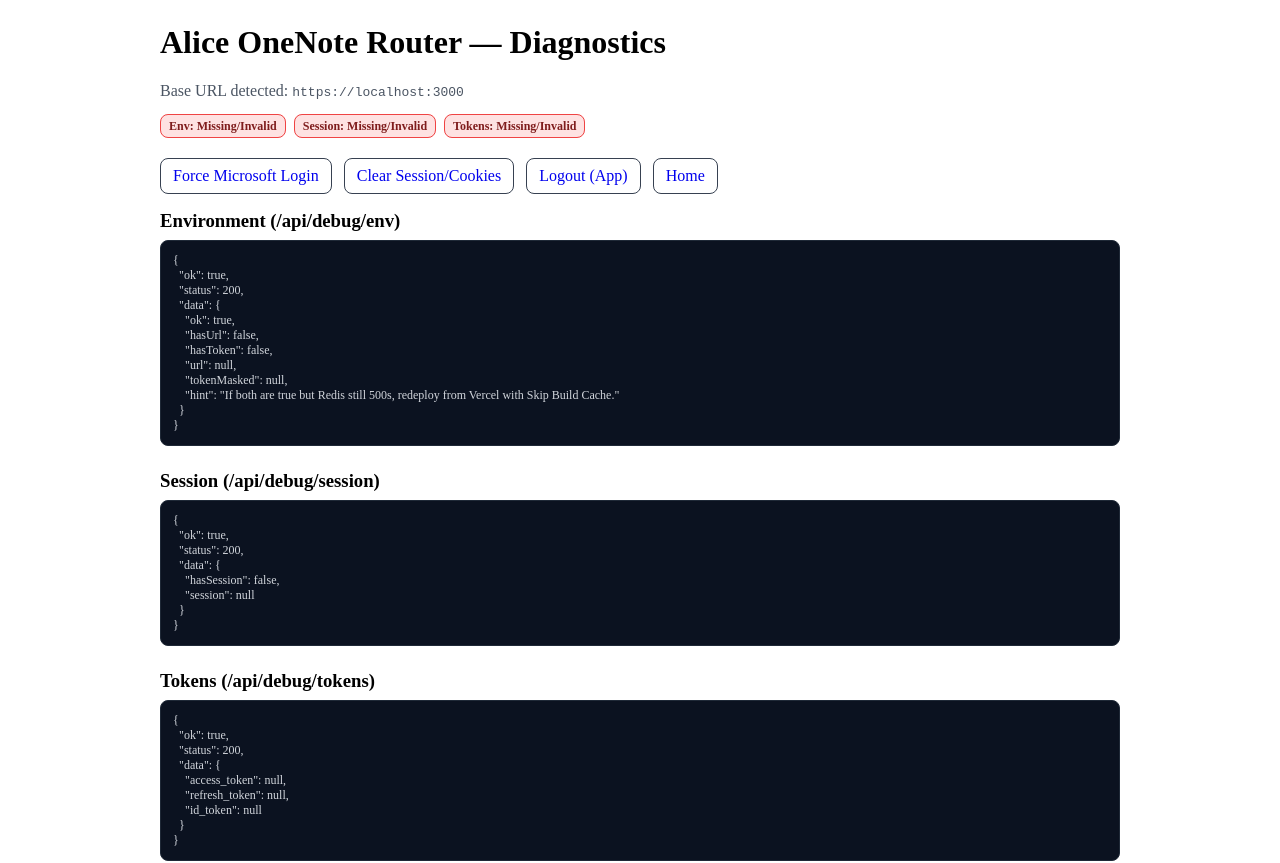
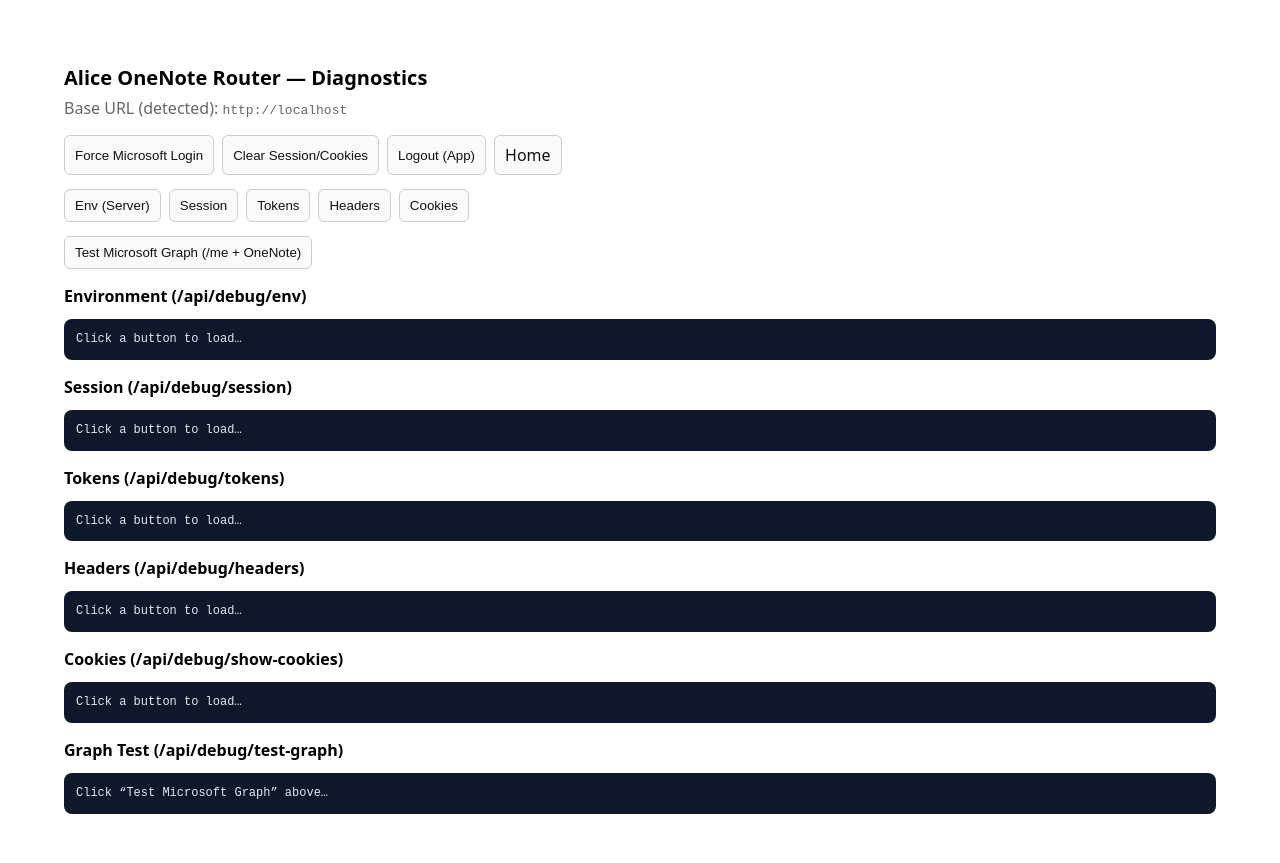
Before and after one commit to tchaudhry907/alice-onenote-router, a Next.js app: page /debug/diagnostics in a window 1280 px wide. Shown: the top 863 px of the page. Built offline with nearby package versions, Linux system fonts and the light colour scheme.

Commit message:
Refactor diagnostics page for client-side rendering
Refactor diagnostics page to use client-side rendering and improve UI interactions.

```diff
--- a/pages/debug/diagnostics.js
+++ b/pages/debug/diagnostics.js
@@ -1,203 +1,119 @@
 // pages/debug/diagnostics.js
-// Unified diagnostics page to aggregate all our debug endpoints in one view.
+// Simple, dependency-free diagnostics page with buttons and live results.
 
-export async function getServerSideProps(ctx) {
-  const { req } = ctx;
-
-  // Build absolute base URL that works on Vercel + locally
-  const proto =
-    req.headers["x-forwarded-proto"]?.toString().split(",")[0] || "https";
-  const host = req.headers["x-forwarded-host"] || req.headers.host;
-  const base = `${proto}://${host}`;
-
-  async function jget(path) {
+export default function Diagnostics() {
+  const run = async (id, url) => {
+    const el = document.getElementById(id);
+    el.textContent = "…running…";
     try {
-      const r = await fetch(`${base}${path}`, {
-        headers: {
-          cookie: req.headers.cookie || "",
-        },
-      });
+      const r = await fetch(url, { credentials: "include" });
       const text = await r.text();
-      // Try JSON first; if not JSON, return raw text to display error bodies.
+      // Try to pretty print JSON if possible
       try {
-        return { ok: r.ok, status: r.status, data: JSON.parse(text) };
+        const j = JSON.parse(text);
+        el.textContent = JSON.stringify(j, null, 2);
       } catch {
-        return { ok: r.ok, status: r.status, data: text };
+        el.textContent = text;
       }
     } catch (e) {
-      return { ok: false, status: 0, data: String(e) };
+      el.textContent = String(e);
     }
-  }
+  };
 
-  const [env, session, tokens, headers, cookies] = await Promise.all([
-    jget("/api/debug/env"),
-    jget("/api/debug/session"),
-    jget("/api/debug/tokens"),
-    jget("/api/debug/headers"),
-    jget("/api/debug/show-cookies"),
-  ]);
-
-  // Redact obvious secrets/tokens if present
-  function redact(obj) {
-    const mask = (s) =>
-      typeof s === "string" && s.length > 12
-        ? s.slice(0, 4) + "…" + s.slice(-4)
-        : s;
-
-    function walk(v) {
-      if (v === null || v === undefined) return v;
-      if (Array.isArray(v)) return v.map(walk);
-      if (typeof v === "object") {
-        const out = {};
-        for (const k of Object.keys(v)) {
-          const low = k.toLowerCase();
-          if (
-            low.includes("token") ||
-            low.includes("secret") ||
-            low.includes("password") ||
-            low.includes("cookie")
-          ) {
-            out[k] = mask(v[k]);
-          } else {
-            out[k] = walk(v[k]);
-          }
-        }
-        return out;
-      }
-      return v;
-    }
-    return walk(obj);
-  }
-
-  // Convenience booleans for UI badges
-  const envOk =
-    env?.ok &&
-    env?.data &&
-    typeof env.data === "object" &&
-    !!env.data.APP_BASE_URL &&
-    !!env.data.MS_CLIENT_ID &&
-    !!env.data.REDIRECT_URI &&
-    !!env.data.MS_TENANT;
-
-  const sessionOk =
-    session?.ok &&
-    session?.data &&
-    typeof session.data === "object" &&
-    (!!session.data.pkce_verifier || !!session.data.code_verifier);
-
-  const tokensOk =
-    tokens?.ok &&
-    tokens?.data &&
-    typeof tokens.data === "object" &&
-    !!tokens.data.refresh_token;
-
-  return {
-    props: {
-      base,
-      env: { ...env, data: redact(env.data) },
-      session: { ...session, data: redact(session.data) },
-      tokens: { ...tokens, data: redact(tokens.data) },
-      headers: { ...headers, data: redact(headers.data) },
-      cookies: { ...cookies, data: redact(cookies.data) },
-      flags: { envOk, sessionOk, tokensOk },
-    },
+  const openAndReturn = (href) => {
+    // Navigate but keep a return path back to diagnostics
+    const u = new URL(href, location.origin);
+    u.searchParams.set("return", "/debug/diagnostics");
+    location.href = u.toString();
   };
-}
-
-export default function Diagnostics({
-  base,
-  env,
-  session,
-  tokens,
-  headers,
-  cookies,
-  flags,
-}) {
-  const Badge = ({ ok, label }) => (
-    <span
-      style={{
-        padding: "4px 8px",
-        borderRadius: 8,
-        fontSize: 12,
-        fontWeight: 600,
-        color: ok ? "#064e3b" : "#7f1d1d",
-        background: ok ? "#d1fae5" : "#fee2e2",
-        border: `1px solid ${ok ? "#10b981" : "#ef4444"}`,
-        marginRight: 8,
-      }}
-    >
-      {label}: {ok ? "OK" : "Missing/Invalid"}
-    </span>
-  );
-
-  const Block = ({ title, payload }) => (
-    <div style={{ marginBottom: 24 }}>
-      <h3 style={{ margin: "8px 0" }}>{title}</h3>
-      <div
-        style={{
-          fontSize: 12,
-          background: "#0b1220",
-          color: "#d1d5db",
-          padding: 12,
-          borderRadius: 8,
-          border: "1px solid #1f2937",
-          overflowX: "auto",
-          whiteSpace: "pre",
-        }}
-      >
-        {typeof payload === "string"
-          ? payload
-          : JSON.stringify(payload, null, 2)}
-      </div>
-    </div>
-  );
-
-  const link = (href, label) => (
-    <a
-      href={href}
-      style={{
-        display: "inline-block",
-        marginRight: 12,
-        padding: "8px 12px",
-        borderRadius: 8,
-        border: "1px solid #374151",
-        textDecoration: "none",
-      }}
-    >
-      {label}
-    </a>
-  );
 
   return (
-    <div style={{ maxWidth: 960, margin: "24px auto", padding: "0 16px" }}>
-      <h1>Alice OneNote Router — Diagnostics</h1>
-      <p style={{ marginTop: 8, color: "#4b5563" }}>
-        Base URL detected: <code>{base}</code>
-      </p>
+    <html>
+      <head>
+        <title>Alice OneNote Router — Diagnostics</title>
+        <meta charSet="utf-8" />
+        <style>{`
+          body { font-family: ui-sans-serif, system-ui, -apple-system, Segoe UI, Roboto, Arial, sans-serif; padding: 24px; }
+          h1 { margin: 0 0 6px; font-size: 20px; }
+          .sub { color:#666; margin-bottom: 16px; }
+          .row { display:flex; flex-wrap: wrap; gap:8px; margin-bottom: 14px; }
+          button, a.btn {
+            padding:8px 10px; border:1px solid #ccc; background:#fafafa; cursor:pointer; border-radius:6px;
+            text-decoration:none; color:#111; display:inline-block;
+          }
+          button:hover, a.btn:hover { background:#f0f0f0; }
+          pre {
+            background:#0f172a; color:#e2e8f0; padding:12px; border-radius:8px; overflow:auto;
+            font-size: 12px; line-height: 1.4; max-height: 360px;
+          }
+          .block { margin:16px 0; }
+          .label { font-weight:600; margin:8px 0; }
+        `}</style>
+      </head>
+      <body>
+        <h1>Alice OneNote Router — Diagnostics</h1>
+        <div className="sub">
+          Base URL (detected): <code>{typeof window !== "undefined" ? window.location.origin : ""}</code>
+        </div>
 
-      <div style={{ margin: "12px 0 24px" }}>
-        <Badge ok={flags.envOk} label="Env" />
-        <Badge ok={flags.sessionOk} label="Session" />
-        <Badge ok={flags.tokensOk} label="Tokens" />
-      </div>
+        <div className="row">
+          <button onClick={() => openAndReturn("/api/auth/login?force=1")}>
+            Force Microsoft Login
+          </button>
+          <button onClick={() => (location.href = "/api/debug/clear-cookies?return=/debug/diagnostics")}>
+            Clear Session/Cookies
+          </button>
+          <button onClick={() => (location.href = "/api/auth/logout?return=/debug/diagnostics")}>
+            Logout (App)
+          </button>
+          <a className="btn" href="/">Home</a>
+        </div>
 
-      <div style={{ marginBottom: 16 }}>
-        {link("/api/auth/login?force=1", "Force Microsoft Login")}
-        {link("/api/debug/clear-cookies", "Clear Session/Cookies")}
-        {link("/api/auth/logout", "Logout (App)")}
-        {link("/", "Home")}
-      </div>
+        <div className="row">
+          <button onClick={() => run("env", "/api/debug/env")}>Env (Server)</button>
+          <button onClick={() => run("session", "/api/debug/session")}>Session</button>
+          <button onClick={() => run("tokens", "/api/debug/tokens")}>Tokens</button>
+          <button onClick={() => run("headers", "/api/debug/headers")}>Headers</button>
+          <button onClick={() => run("cookies", "/api/debug/show-cookies")}>Cookies</button>
+        </div>
 
-      <Block title="Environment (/api/debug/env)" payload={env} />
-      <Block title="Session (/api/debug/session)" payload={session} />
-      <Block title="Tokens (/api/debug/tokens)" payload={tokens} />
-      <Block title="Headers (/api/debug/headers)" payload={headers} />
-      <Block title="Cookies (/api/debug/show-cookies)" payload={cookies} />
+        <div className="row">
+          {/* NEW: deep functional checks */}
+          <button onClick={() => run("graph", "/api/debug/test-graph")}>
+            Test Microsoft Graph (/me + OneNote)
+          </button>
+        </div>
 
-      <p style={{ color: "#6b7280", fontSize: 12 }}>
-        Tip: Use this page in a **Private/Incognito window** when testing auth,
-        to avoid stale PKCE/cookies.
-      </p>
-    </div>
+        <div className="block">
+          <div className="label">Environment (/api/debug/env)</div>
+          <pre id="env">Click a button to load…</pre>
+        </div>
+
+        <div className="block">
+          <div className="label">Session (/api/debug/session)</div>
+          <pre id="session">Click a button to load…</pre>
+        </div>
+
+        <div className="block">
+          <div className="label">Tokens (/api/debug/tokens)</div>
+          <pre id="tokens">Click a button to load…</pre>
+        </div>
+
+        <div className="block">
+          <div className="label">Headers (/api/debug/headers)</div>
+          <pre id="headers">Click a button to load…</pre>
+        </div>
+
+        <div className="block">
+          <div className="label">Cookies (/api/debug/show-cookies)</div>
+          <pre id="cookies">Click a button to load…</pre>
+        </div>
+
+        <div className="block">
+          <div className="label">Graph Test (/api/debug/test-graph)</div>
+          <pre id="graph">Click “Test Microsoft Graph” above…</pre>
+        </div>
+      </body>
+    </html>
   );
 }
```
